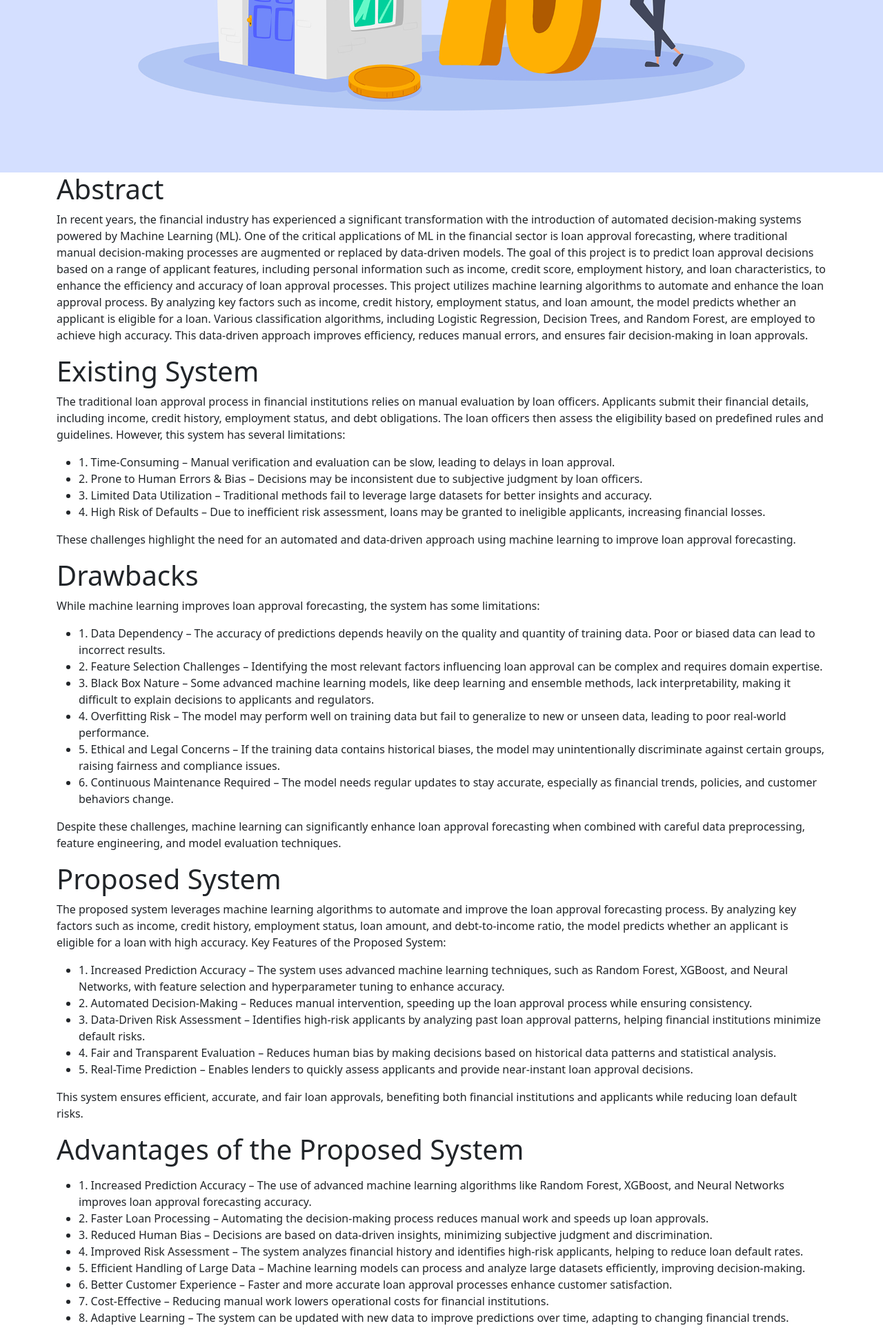
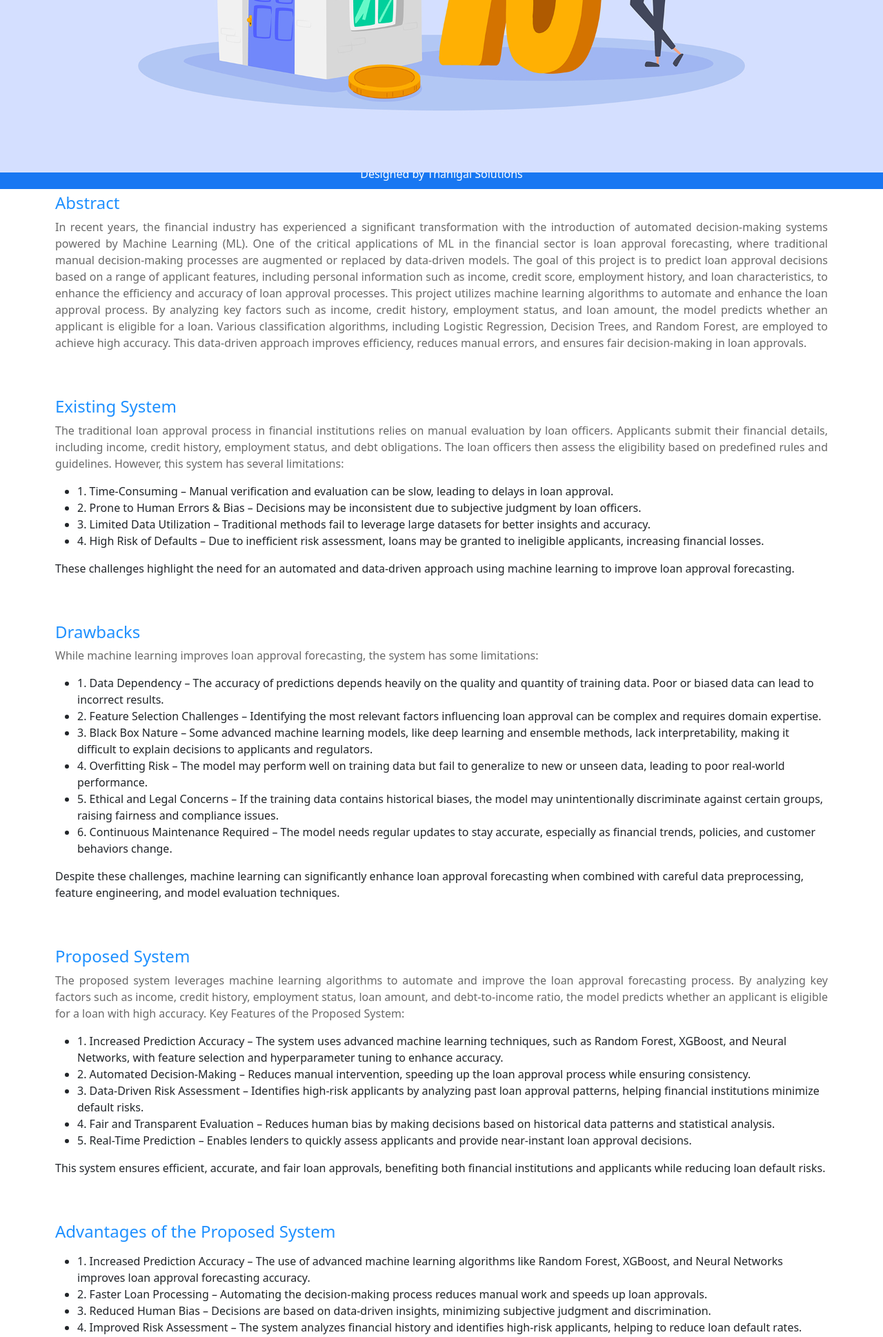
Before and after one commit to ThanigaivelGanapathi/Loan-Eligibility-Checker, a Django app: template Loan Eligibility Checker/Mini Project/website/templates/home.html in a window 1280 px wide. Shown: the part 526-2464 px from the top of the page at 69% size. Run offline with Django 3.2, Linux system fonts and the light colour scheme; the template is opened without the code that fills it, so the values that code supplies are empty.

Commit message:
Add files via upload

```diff
--- a/Loan Eligibility Checker/Mini Project/website/LoanPredictor/static/LoanPredictor/css/styles.css
+++ b/Loan Eligibility Checker/Mini Project/website/LoanPredictor/static/LoanPredictor/css/styles.css
@@ -1,3 +1,51 @@
+body{
+
+}
+
 .active-menu{
   color:red!important;
 }
+
+.header-txt{
+  font-size:24px;
+  color:dodgerBlue
+}
+
+#landing-page{
+
+}
+
+#img-overlay{
+  background-color:#000;
+  width:100%;
+  position:relative;
+  z-index:100;
+}
+
+.section {
+  padding: 20px 10px;
+  margin:  auto;
+  margin-top : 10px;
+  margin-bottom:0px;
+}
+
+.txt-body{
+    color: dimgrey;
+    text-align: justify;
+}
+
+#footer{
+  background-color : #1877F2;
+  color:#fff;
+  padding:10px 0px;
+  text-align:center;
+  position:fixed;
+  bottom:0;
+  left:0;
+  right:0;
+}
+
+
+#footer p{
+  margin:0px;
+}
```
